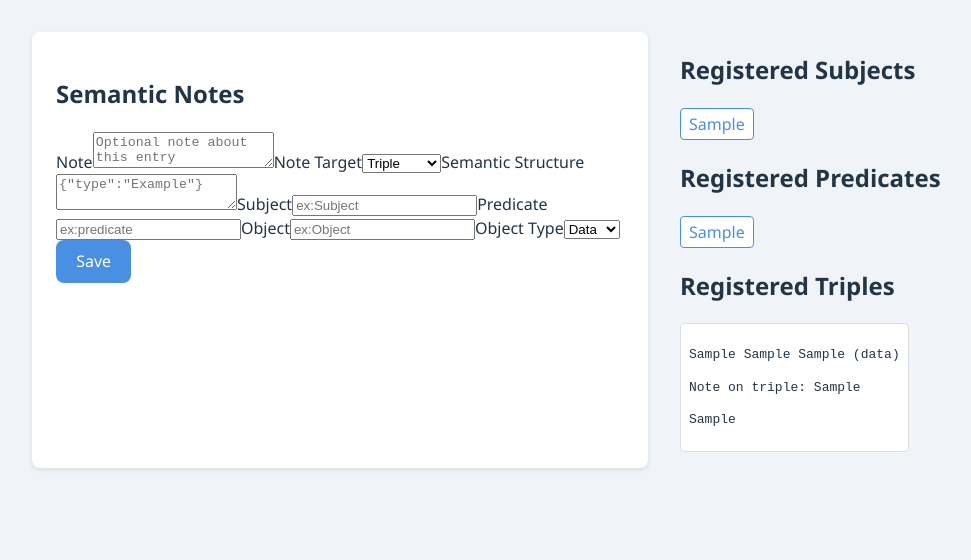
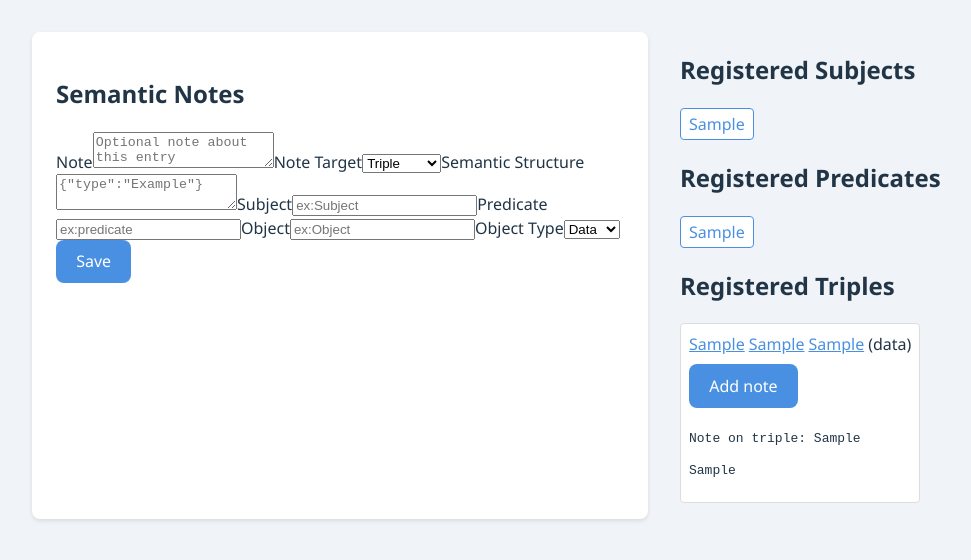
Before and after one commit to semantic-notes/semantic-notes.github.io, a React app in the folder app/: page / in a window 1280 px wide. Both pictures are taken after typing "Sample", "Sample", "Sample", "Sample", "Sample" into the empty fields and a click on the button "Save". Shown: the top 560 px of the page, without its empty margins (0-971 px from the left). Built offline with nearby package versions, Linux system fonts and the light colour scheme; the HTML template or start-up script is replaced by a standard one.

Commit message:
feat: allow adding notes from triple parts

```diff
--- a/app/src/App.tsx
+++ b/app/src/App.tsx
@@ -69,6 +69,22 @@ function Home() {
     setObjects((prev) =>
       Array.from(new Set([...prev, expandedObject]))
     );
+  };
+
+  const prefillFromTriple = (
+    triple: {
+      subject: string;
+      predicate: string;
+      object: string;
+      objectType: string;
+    },
+    target: NoteTarget
+  ) => {
+    setSubject(triple.subject);
+    setPredicate(triple.predicate);
+    setObject(triple.object);
+    setObjectType(triple.objectType);
+    setNoteTarget(target);
   };
 
   return (
@@ -207,9 +223,41 @@ function Home() {
             <ul className="note-list">
               {notes.map((n, i) => (
                 <li key={i} className="note-card">
-                  <pre>
-                    {n.triple.subject} {n.triple.predicate} {n.triple.object} ({n.triple.objectType})
-                  </pre>
+                  <div className="triple-display">
+                    <button
+                      type="button"
+                      className="triple-part-button"
+                      title="Add note about this subject"
+                      onClick={() => prefillFromTriple(n.triple, 'subject')}
+                    >
+                      {n.triple.subject}
+                    </button>
+                    <button
+                      type="button"
+                      className="triple-part-button"
+                      title="Add note about this predicate"
+                      onClick={() => prefillFromTriple(n.triple, 'predicate')}
+                    >
+                      {n.triple.predicate}
+                    </button>
+                    <button
+                      type="button"
+                      className="triple-part-button"
+                      title="Add note about this object"
+                      onClick={() => prefillFromTriple(n.triple, 'object')}
+                    >
+                      {n.triple.object}
+                    </button>
+                    <span>({n.triple.objectType})</span>
+                  </div>
+                  <button
+                    type="button"
+                    className="triple-note-button"
+                    title="Add note about this triple"
+                    onClick={() => prefillFromTriple(n.triple, 'triple')}
+                  >
+                    Add note
+                  </button>
                   {n.note && (
                     <pre>Note on {n.noteTarget}: {n.note}</pre>
                   )}
--- a/app/src/index.css
+++ b/app/src/index.css
@@ -64,6 +64,32 @@ body {
   padding: 0.5rem;
 }
 
+.triple-display {
+  display: flex;
+  gap: 0.25rem;
+  flex-wrap: wrap;
+  align-items: center;
+  margin-bottom: 0.5rem;
+}
+
+.triple-part-button {
+  background: none;
+  border: none;
+  color: var(--primary);
+  cursor: pointer;
+  padding: 0;
+  font: inherit;
+  text-decoration: underline;
+}
+
+.triple-part-button:hover {
+  text-decoration: none;
+}
+
+.triple-note-button {
+  margin-bottom: 0.5rem;
+}
+
 .error {
   color: #c00;
   margin-top: 1rem;
```
Also changed, not shown: 1 other file (tests, documents, lock files or other folders).
